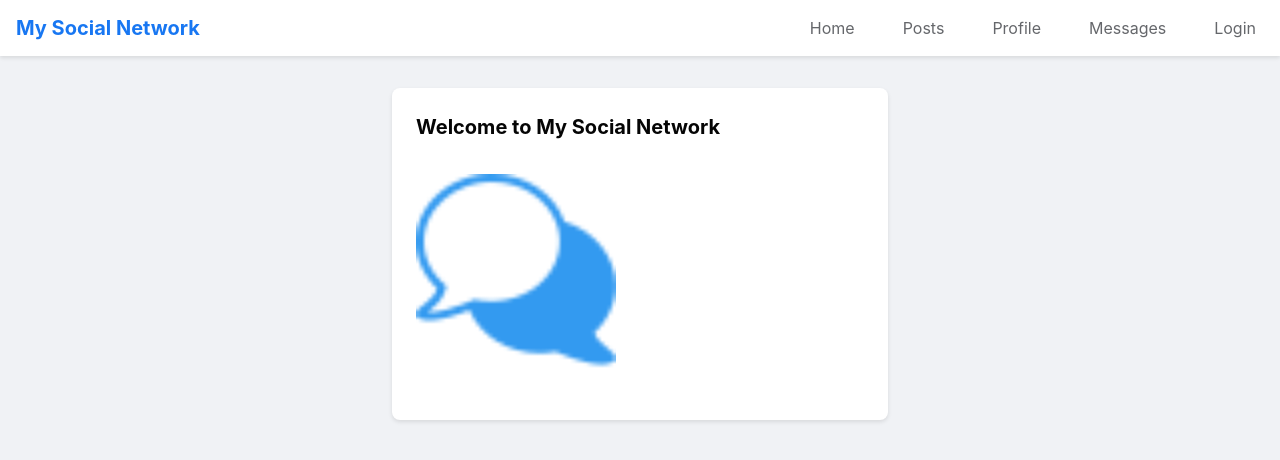
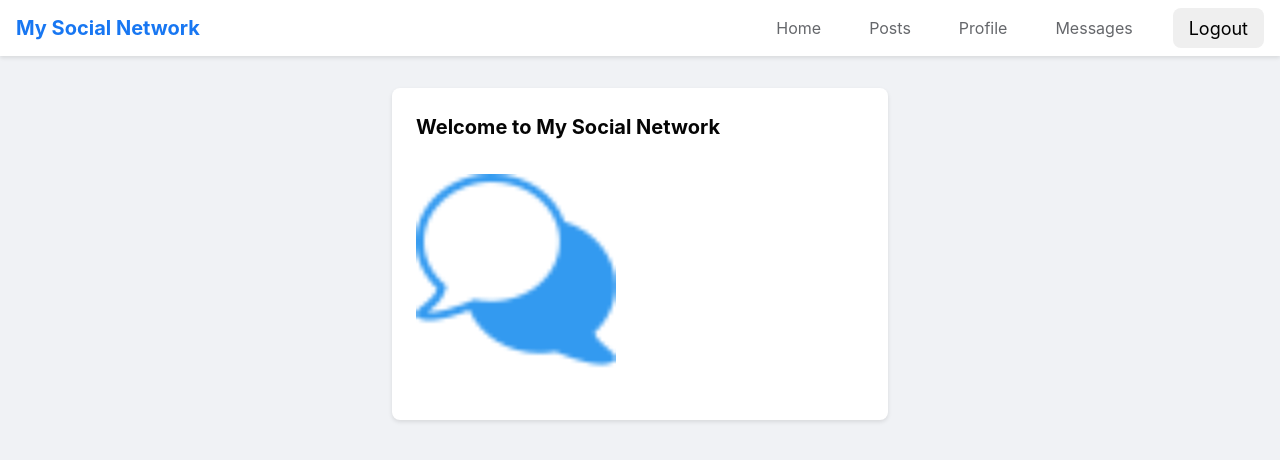
Before and after one commit to Athooh/social-network, a Next.js app in the folder frontend/: page /home in a window 1280 px wide. Shown: the top 460 px of the page. Built offline with nearby package versions, Linux system fonts and the light colour scheme.

Commit message:
Update header component to include logout functionality and change home link

```diff
--- a/frontend/src/components/header/Header.js
+++ b/frontend/src/components/header/Header.js
@@ -1,22 +1,32 @@
 // src/components/header/Header.js
+'use client';
+
 import styles from '@/styles/Header.module.css';
 import Link from 'next/link';
+import { useRouter } from 'next/navigation';
 
 export default function Header() {
+  const router = useRouter();
+
+  const handleLogout = () => {
+    // Add logout logic here
+    router.push('/');
+  };
+
   return (
     <header className={styles.header}>
       <div className={styles.headerContent}>
         <div className={styles.logo}>
-          <Link href="/">
+          <Link href="/home">
             <h1>My Social Network</h1>
           </Link>
         </div>
         <nav className={styles.nav}>
-          <Link href="/">Home</Link>
+          <Link href="/home">Home</Link>
           <Link href="/posts">Posts</Link>
           <Link href="/profile/1">Profile</Link>
           <Link href="/messages">Messages</Link>
-          <Link href="/auth/login">Login</Link>
+          <button onClick={handleLogout}>Logout</button>
         </nav>
       </div>
     </header>
```
